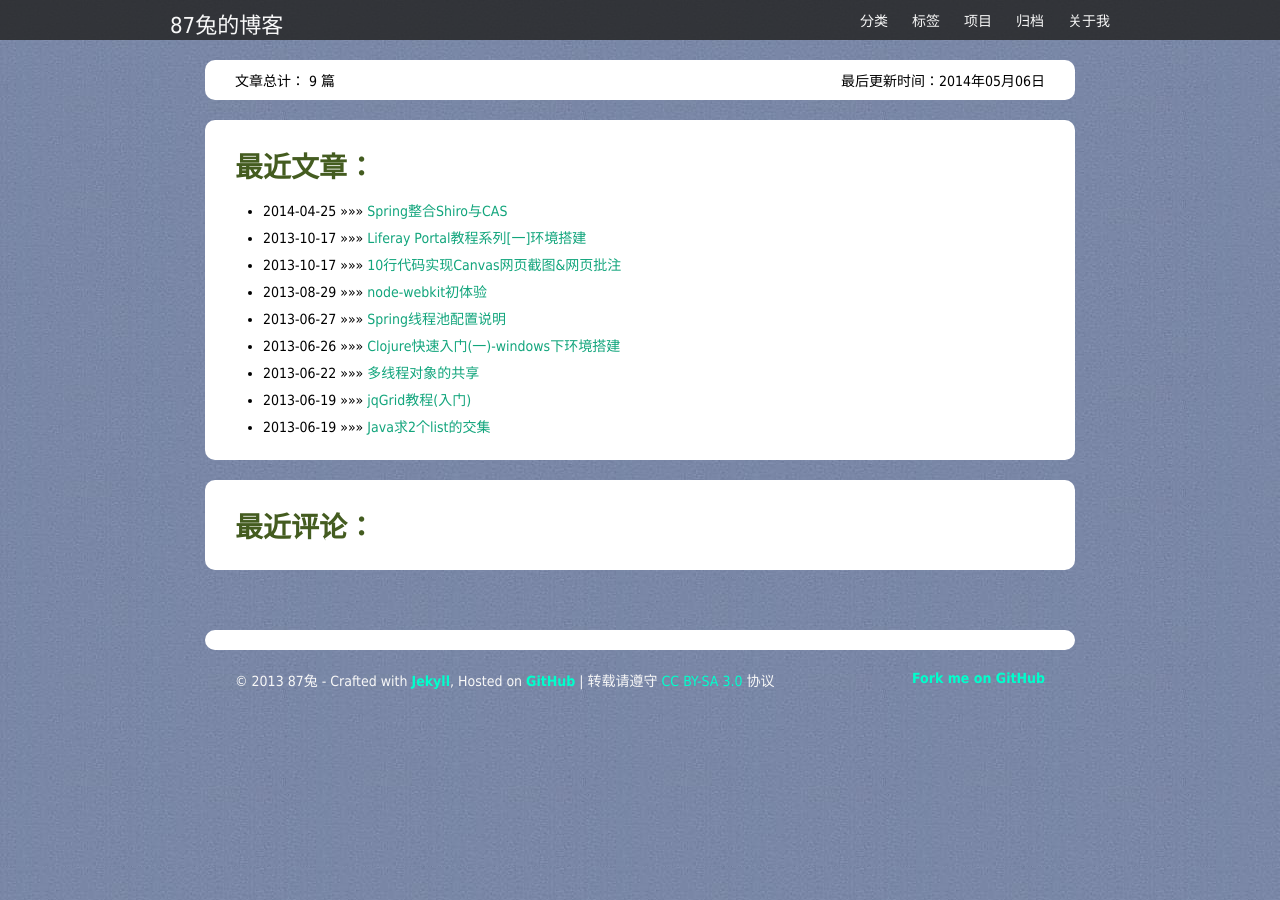
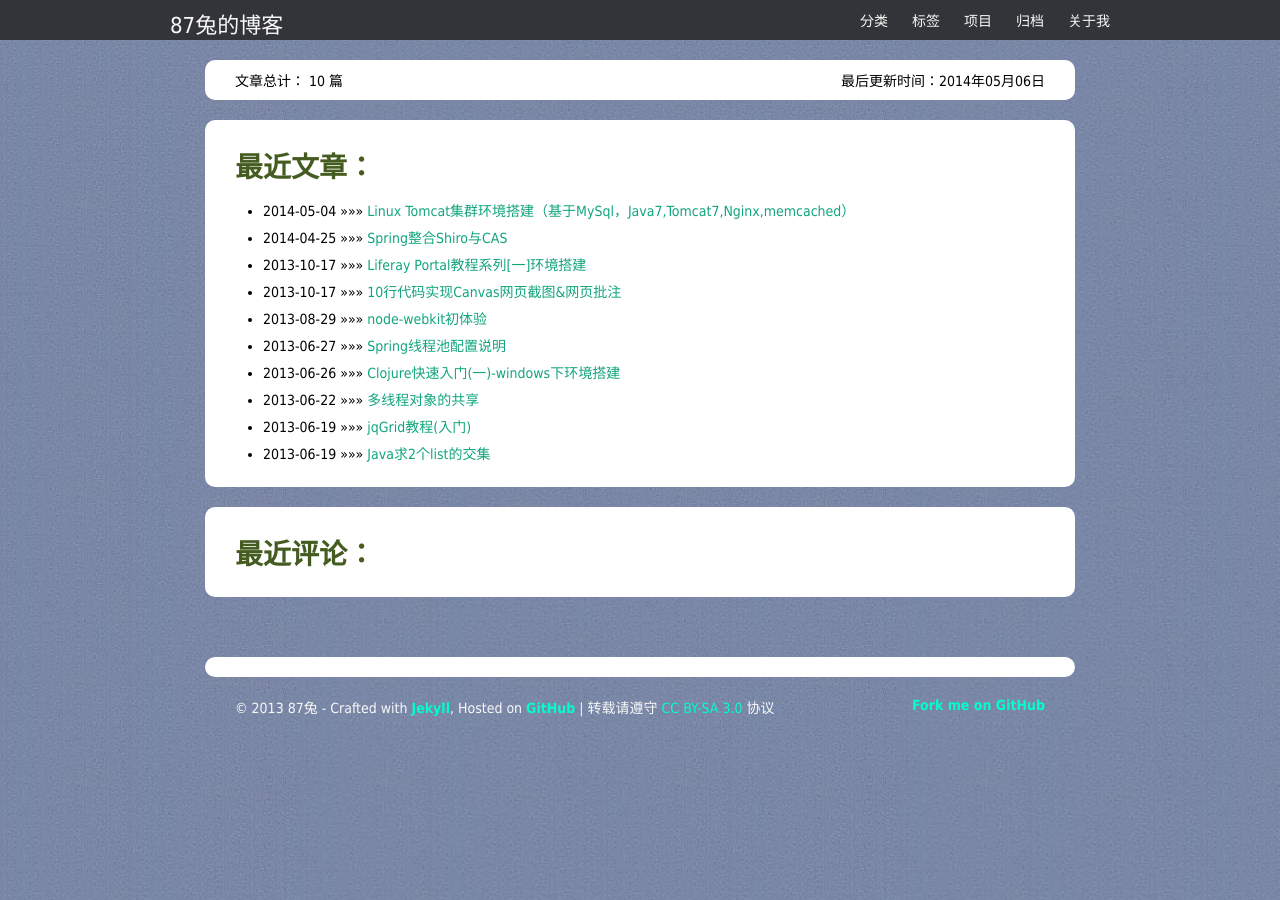
Before and after one commit to zhmlvft/zhmlvft.github.com, a Jekyll site: the page built from index.html, in a window 1280 px wide. Built offline with Jekyll 4.4.1, drawn with Linux system fonts in a browser that asks for light colours; Markdown is read by kramdown in place of the engine named in the settings; comment, search, counter and statistics services are not loaded; some of the changed lines change nothing that is shown.

Commit message:
new  blog

```diff
--- a/_includes/header.html
+++ b/_includes/header.html
@@ -3,7 +3,7 @@
   <head>
     <meta charset="utf-8">
     <meta name="description" content="{{ page.description }}" />
-    <meta name="keywords" content="jqGrid java 并发" />
+    <meta name="keywords" content="87tu.me 87兔 87兔的博客" />
 
     <link rel="shortcut icon" href="/assets/img/favicon.ico" type="image/x-icon" />
     <link rel="stylesheet" type="text/css" href="/assets/css/blog.css">
--- /dev/null
+++ b/_posts/2014-05-04-VPS-Linux-Config.md
@@ -0,0 +1,418 @@
+---
+layout: post
+category: Linux Tomcat集群环境搭建
+tags: Linux Tomcat集群环境搭建
+title: Linux Tomcat集群环境搭建（基于MySql，Java7,Tomcat7,Nginx,memcached）
+description: Linux Tomcat集群环境搭建
+---
+
+
+### 环境准备
+
+	随便搞一台Linux主机，纯净版的(搞清楚是多少位的)。修改root密码 passwd root
+
+
+### 下载
+    在根目录新建一个downloadfiles文件夹。
+	cd downloadfiles/
+
+	#mysql 下载
+
+ 	wget 'mysal tar下载地址（去官网找）'（我安装的是MySql5.5.37）
+
+	#jdk下载
+
+	wget 'jdk rpm下载地址'  （我安装的是7u55）
+
+	#tomcat下载
+
+	wget 'tomcatXXX.tar.gz下载地址' （apache-tomcat-7.0.53.tar.gz）
+
+
+
+
+
+
+
+
+### 安装配置MySql
+
+   		cd downloadfiles/
+
+		tar -xvf MySqlxxx.tar
+
+		检查环境是否已安装MySql
+
+		rpm -qa|grep mysql
+
+		有记录就  rpm -e --nodeps 该记录
+
+		whereis mysql
+
+		有目录则删之。系统老版的MySql已卸载的干干净净。
+
+		在downloadfiles目录下有我们刚刚解压出来的一堆MySQLxxx.rpm，看需要安装之。
+
+		用做数据库服务器我就安装MySQL-serverxxx.rpm和MySQL-clientxxx.rpm。
+
+		命令：rpm -ivh MySQL-serverxxx.rpm
+			 rpm -ivh MySQL-clientxxx.rpm
+
+		安装结束输入  service mysql start
+
+		启动好之后就能连接。命令：mysql -uroot -p  回车再回车就行。
+
+		进入MySql界面。需要修改密码与开启远程连接。
+
+		先输入show databases;看看输出有木有mysql数据库。
+
+		--------------------------------------------------------------
+
+		有的话直接 use mysql;
+			update user set password=PASSWORD('新密码') and host='%' where user='root';
+			FLUSH PRIVILEGES;
+		检查下是否已添加host
+			select host from user where user='root';
+		看记录中是否有 % 有就退出
+			exit;
+		重启mysql
+			service mysql restart;
+
+
+		-------------------------------------------------------------
+
+
+		如果show databases结果中没有mysql，别着急。可以先关闭mysql服务
+
+		service mysql stop
+
+		然后输入mysqld_safe --skip-grant-tables
+
+		再开一个终端，输入mysql -uroot  回车
+
+		show databases;就能看到mysql库了。
+
+		有的话直接 use mysql;
+			update user set password=PASSWORD('新密码') and host='%' where user='root';
+			FLUSH PRIVILEGES;
+		检查下是否已添加host
+			select host from user where user='root';
+		看记录中是否有 % 有就退出
+			exit;
+		杀mysql进程  pkill mysql
+		重启mysql
+			service mysql restart;
+
+		-------------------------------------------------------------
+
+		配置utf8编码
+
+		在/etc目录中看看是否有my.cnf文件。没有就输入
+
+		whereis mysql
+
+		在结果中找到mysql的安装目录。进入目录  copy一个 my-xxx.cnf文件至etc下面。
+
+		cp -r /mysql安装目录/my-small.cnf /etc
+
+		编辑my.cnf文件，
+
+		1、在[client]字段里加入default-character-set=utf8
+		2、在[mysqld]字段里加入character-set-server=utf8
+		3、在[mysql]字段里加入default-character-set=utf8
+
+		保存退出，并重启mysql服务。至此，mysql基本配置已完成。
+
+
+### 安装JDK
+
+	先确定系统有没有JDK，有的话删除之。
+
+	删除命令
+
+	1）卸载系统自带的jdk版本：
+	   查看自带的jdk：
+	   #rpm -qa|grep gcj
+	   可能看到如下类似的信息：
+	   libgcj-4.1.2-44.el5
+	   java-1.4.2-gcj-compat-1.4.2.0-40jpp.115
+	   使用rpm -e --nodeps 命令删除上面查找的内容：
+	   #rpm -e –nodeps java-1.4.2-gcj-compat-1.4.2.0-40jpp.115
+
+	2）卸载rpm安装的jkd版本
+	   查看安装的jdk：
+	   #rpm -qa|grep jdk
+	   可能看到如下类似的信息：
+	   jdk-1.6.0_22-fcs
+	   卸载：
+	   #rpm -e --nodeps jdk-1.6.0_22-fcs
+	-----------------------------------------------------------------------
+	删除结束之后就能安装新版了
+
+	cd downloadfiles/
+
+	rpm -ivh jdk-xxx.rpm
+
+	安装结束
+
+
+
+### 安装配置Tomcat
+
+	cp -r /downloadfiles/apache-tomcat-xxxx.tar.gz /usr/
+
+	cd /usr
+
+	tar -xvf apache-tomcat-xxx.tar.gz
+
+	重命名解压出来的tomcat文件夹为tomcat8080
+
+	安装结束
+
+	配置tomcat
+
+	修改conf/server.xml,增加URIEncoding="UTF-8"。配置虚拟目录context(如果需要)。
+
+	修改bin/catalina.sh文件
+
+	在cygwin=false上面加入以下配置。根据机器性能修改参数。
+
+	AVA_OPTS="-server -Xms1400m -Xmx1400m -Xss512K -XX:+AggressiveOpts -XX:+UseBiasedLocking -XX:PermSize=128m -XX:MaxPermSize=256m -XX:+DisableExplicitGC -XX:MaxTenuringThreshold=31 -XX:+UseConcMarkSweepGC -XX:+UseParNewGC  -XX:+CMSParallelRemarkEnabled -XX:+UseCMSCompactAtFullCollection -XX:LargePageSizeInBytes=128m  -XX:+UseFastAccessorMethods -XX:+UseCMSInitiatingOccupancyOnly -Djava.awt.headless=true"
+
+
+    配置结束
+
+	复制一份tomcat用作集群。
+
+	cp -r /usr/tomcat8080/ /usr/tomcat8090
+
+	将/usr/tomcat8090/bin/catalina.sh 与startup.sh 中的CATALINA_BASE和
+
+	CATALINA_HOME更改为 CATALINA_BASE1与CATALINA_HOME1
+
+	------------------------------------------------------------
+
+	打开/usr/tomcat8090/conf/server.xml文件，将8080端口改为8090
+
+	端口：8005->8006
+    <Server port="8006" shutdown="SHUTDOWN">
+
+	端口：8009->8010
+	<Connector port="8010" enableLookups="false" redirectPort="8443" protocol="AJP/1.3" />
+
+	-------------------------------------------------------------
+
+
+
+
+
+
+###安装配置nginx
+	1)环境准备
+		安装环境必须有gcc、gcc-c++、zlib、openssl、pcre、
+	2)下载安装
+		cd downloadfiles/
+		wget http://nginx.org/download/nginx-1.7.0.tar.gz
+		tar -xvf nginx-1.7.0.tar.gz
+		cd nginx-1.7.0
+		./configure --with-http_stub_status_module --prefix=/opt/nginx/
+
+		如果在configure中出现错误信息。少什么就在configure后面加什么。
+
+		通过之后执行
+
+		make
+
+		make install
+	 3）配置
+
+		配置文件在/opt/nginx/conf/nginx.conf
+
+		配置文件比较复杂。看需求配置。
+
+附上我的一个配置文件 [nginx.conf下载地址][nginx_conf_Download],<br />
+
+
+###配置环境变量
+
+	vi /etc/profile
+
+	在最后加入以下配置
+
+	JAVA_HOME=/usr/java/jdk1.7.0_55
+	CLASSPATH=.:${JAVA_HOME}/lib/dt.jar:${JAVA_HOME}/lib/tools.jar
+	CATALINA_HOME=/usr/tomcat8080
+	CATALINA_BASE=/usr/tomcat8080
+	CATALINA_HOME1=/usr/tomcat8090
+	CATALINA_BASE1=/usr/tomcat8090
+	PATH=${PATH}:${JAVA_HOME}/bin
+	export JAVA_HOME CLASSPATH
+
+	保存退出之后  source /etc/profile
+
+###安装memcached
+
+	cd downloadfiles/
+
+	wget https://memcached.googlecode.com/files/memcached-1.4.15.tar.gz
+
+	tar -xvf memcached-1.4.15.tar.gz
+
+	cd memcached-1.4.15
+
+	./configure --prefix=/opt/memcached
+
+	安装过程中可能会提示缺少libevent
+
+	ls -a /usr/lib |grep libevent  确认是否有libevent
+
+	有的话直接
+
+	yum install libevent-devel
+
+	再./configure --prefix=/opt/memcached
+
+	make
+
+	make install
+
+	启动memcached
+
+	cd /opt/memcached/bin/
+
+	./memcached -d -m 32 -l localhost -p 11211 -u root
+
+	./memcached -d -m 32 -l localhost -p 11311 -u root
+
+	如果是root用户启动加上-u root参数
+
+
+###配置集群
+	 tomcat集群中主要将session统一交给memcached管理。
+
+	MSM(memcached-session-manager) 支持tomcat6 和tomcat7 ，利用 Value（Tomcat 阀）
+	对Request进行跟踪。Request请求到来时，从memcached加载session，Request请求结束时，
+	将tomcat session更新至memcached，以达到session共享之目的， 支持 sticky  和 non-
+	sticky 模式。
+
+	Sticky 模式：tomcat session 为 主session， memcached 为备 session。Request请求
+	到来时， 从memcached加载备 session到 tomcat (仅当tomcat jvmroute发生变化时，否则直
+	接取tomcat session)；Request请求结束时，将tomcat session更新至memcached，以达到主
+	备同步之目的。
+
+	 Non-Sticky模式：tomcat session 为 中转session， memcached1 为主
+	sessionmemcached 2 为备session。Request请求到来时，从memcached 2加载备 session
+	到 tomcat，（当 容器 中还是没有session 则从memcached1加载主 session 到 tomcat，
+	这种情况是只有一个memcached节点，或者有memcached1 出错时），Request请求结束时，将
+	tomcat session更新至主memcached1和备memcached2，并且清除tomcat session 。以达到主
+	备同步之目的。
+
+	多个tomcat各种序列化策略配置如下：
+
+	一、java默认序列化tomcat配置
+	conf/context.xml添加
+	<Manager className="de.javakaffee.web.msm.MemcachedBackupSessionManager"
+	   memcachedNodes="n1:192.168.100.208:11211 n2:192.168.100.208:11311"
+	lockingMode="auto"
+	sticky="false"
+	requestUriIgnorePattern= ".*\.(png|gif|jpg|css|js)$"
+	sessionBackupAsync= "false"
+	sessionBackupTimeout= "100"
+	transcoderFactoryClass="de.javakaffee.web.msm.JavaSerializationTranscoderFactory"
+	    />
+	tomcat目录lib增加jar包：
+	spymemcached-2.10.3.jar
+	memcached-session-manager-1.7.0.jar
+	memcached-session-manager-tc7-1.7.0.jar
+
+	二、javolution序列化tomcat配置
+	conf/context.xml添加
+	<Manager className="de.javakaffee.web.msm.MemcachedBackupSessionManager"
+	   memcachedNodes="n1:192.168.100.208:11211 n2:192.168.100.208:11311"
+	lockingMode="auto"
+	sticky="false"
+	requestUriIgnorePattern= ".*\.(png|gif|jpg|css|js)$"
+	sessionBackupAsync= "false"
+	sessionBackupTimeout= "100"
+	copyCollectionsForSerialization="true"
+	transcoderFactoryClass="de.javakaffee.web.msm.serializer.javolution.JavolutionTranscoderFactory"
+	    />
+	tomcat目录lib增加jar包
+	msm-javolution-serializer-cglib-1.3.0.jar
+	msm-javolution-serializer-jodatime-1.3.0.jar
+	spymemcached-2.10.3.jar
+	javolution-5.4.3.1.jar
+	msm-javolution-serializer-1.7.0.jar
+	memcached-session-manager-1.7.0.jar
+	memcached-session-manager-tc7-1.7.0.jar
+
+	三、xstream序列化tomcat配置
+	conf/context.xml添加
+	<Manager className="de.javakaffee.web.msm.MemcachedBackupSessionManager"
+	   memcachedNodes="n1:192.168.100.208:11211 n2:192.168.100.208:11311"
+	lockingMode="auto"
+	sticky="false"
+	requestUriIgnorePattern= ".*\.(png|gif|jpg|css|js)$"
+	sessionBackupAsync= "false"
+	sessionBackupTimeout= "100"
+	transcoderFactoryClass="de.javakaffee.web.msm.serializer.xstream.XStreamTranscoderFactory"
+	    />
+	tomcat目录lib增加jar包
+	xmlpull-1.1.3.1.jar
+	xpp3_min-1.1.4c.jar
+	xstream-1.4.6.jar
+	msm-xstream-serializer-1.7.0.jar
+	spymemcached-2.10.3.jar
+	memcached-session-manager-1.7.0.jar
+	memcached-session-manager-tc7-1.7.0.jar
+
+	四、flexjson序列化tomcat配置
+	conf/context.xml添加
+	<Manager className="de.javakaffee.web.msm.MemcachedBackupSessionManager"
+	   memcachedNodes="n1:192.168.100.208:11211 n2:192.168.100.208:11311"
+	lockingMode="auto"
+	sticky="false"
+	requestUriIgnorePattern= ".*\.(png|gif|jpg|css|js)$"
+	sessionBackupAsync= "false"
+	sessionBackupTimeout= "100"
+	transcoderFactoryClass="de.javakaffee.web.msm.serializer.json.JSONTranscoderFactory"
+	    />
+	tomcat目录lib增加jar包
+	flexjson-3.1.jar
+	msm-flexjson-serializer-1.7.0.jar
+	spymemcached-2.10.3.jar
+	memcached-session-manager-1.7.0.jar
+	memcached-session-manager-tc7-1.7.0.jar
+
+	五、kryo序列化tomcat配置
+	conf/context.xml添加
+	<Manager className="de.javakaffee.web.msm.MemcachedBackupSessionManager"
+	   memcachedNodes="n1:192.168.100.208:11211 n2:192.168.100.208:11311"
+	lockingMode="auto"
+	sticky="false"
+	requestUriIgnorePattern= ".*\.(png|gif|jpg|css|js)$"
+	sessionBackupAsync= "false"
+	sessionBackupTimeout= "100"
+	copyCollectionsForSerialization="true"
+	transcoderFactoryClass="de.javakaffee.web.msm.serializer.kryo.KryoTranscoderFactory"
+	    />
+	tomcat目录lib增加jar包
+	kryo-1.04.jar
+	minlog-1.2.jar
+	asm-3.2.jar
+	reflectasm-1.01.jar
+	kryo-serializers-0.11.jar
+	msm-kryo-serializer-1.7.0.jar
+	spymemcached-2.10.3.jar
+	memcached-session-manager-1.7.0.jar
+	memcached-session-manager-tc7-1.7.0.jar
+
+	各种情况配置如上，据说kryo序列化效率比较快，未做测试。
+
+###测试
+	至此，集群中基本的一些配置已完成，可以写个jsp页面观察在一台tomcat宕机的情况下
+
+	sessionid是否变化。
+
+
+[nginx_conf_Download]: http://pan.baidu.com/s/1sjrsK9Z "nginx.conf下载地址"
```
